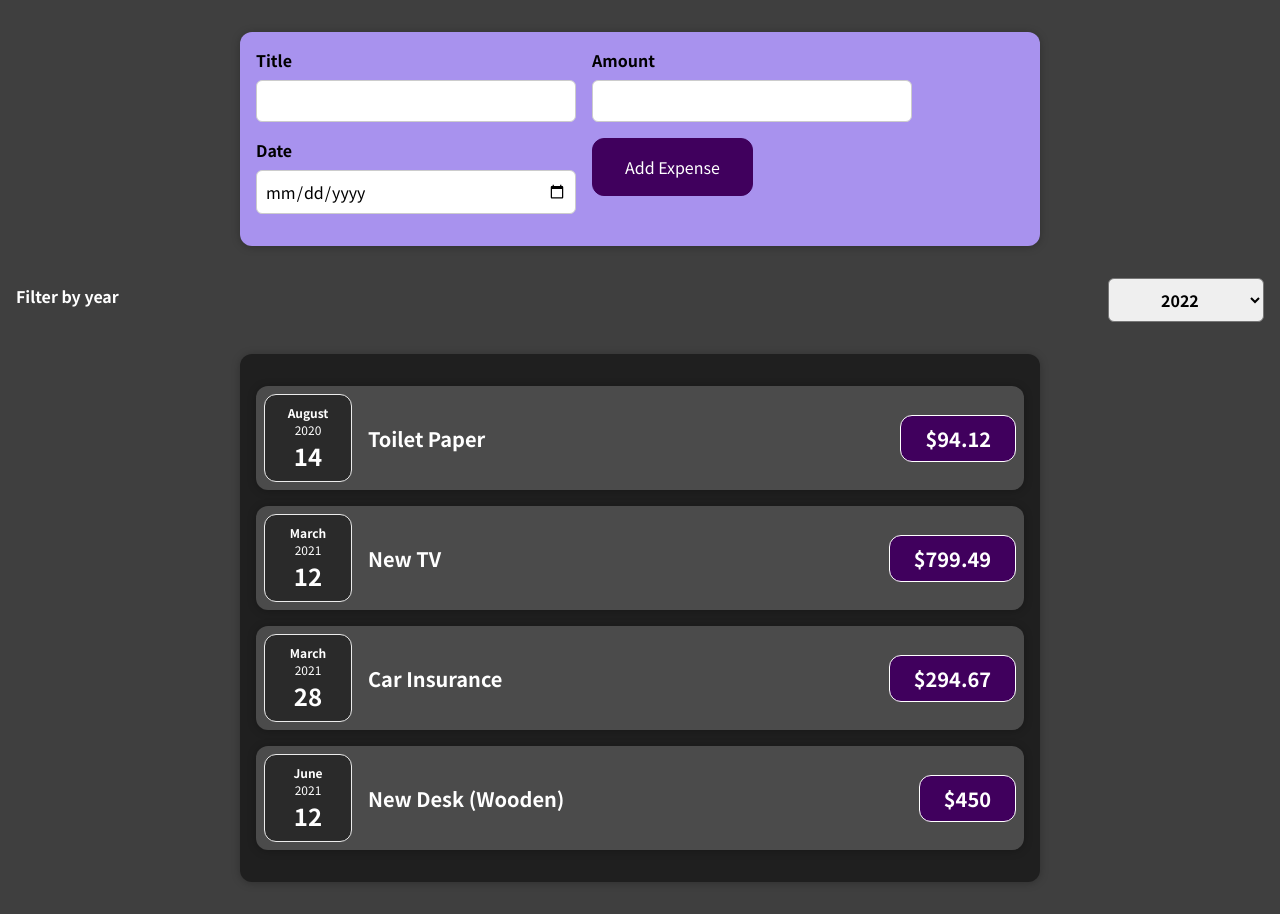
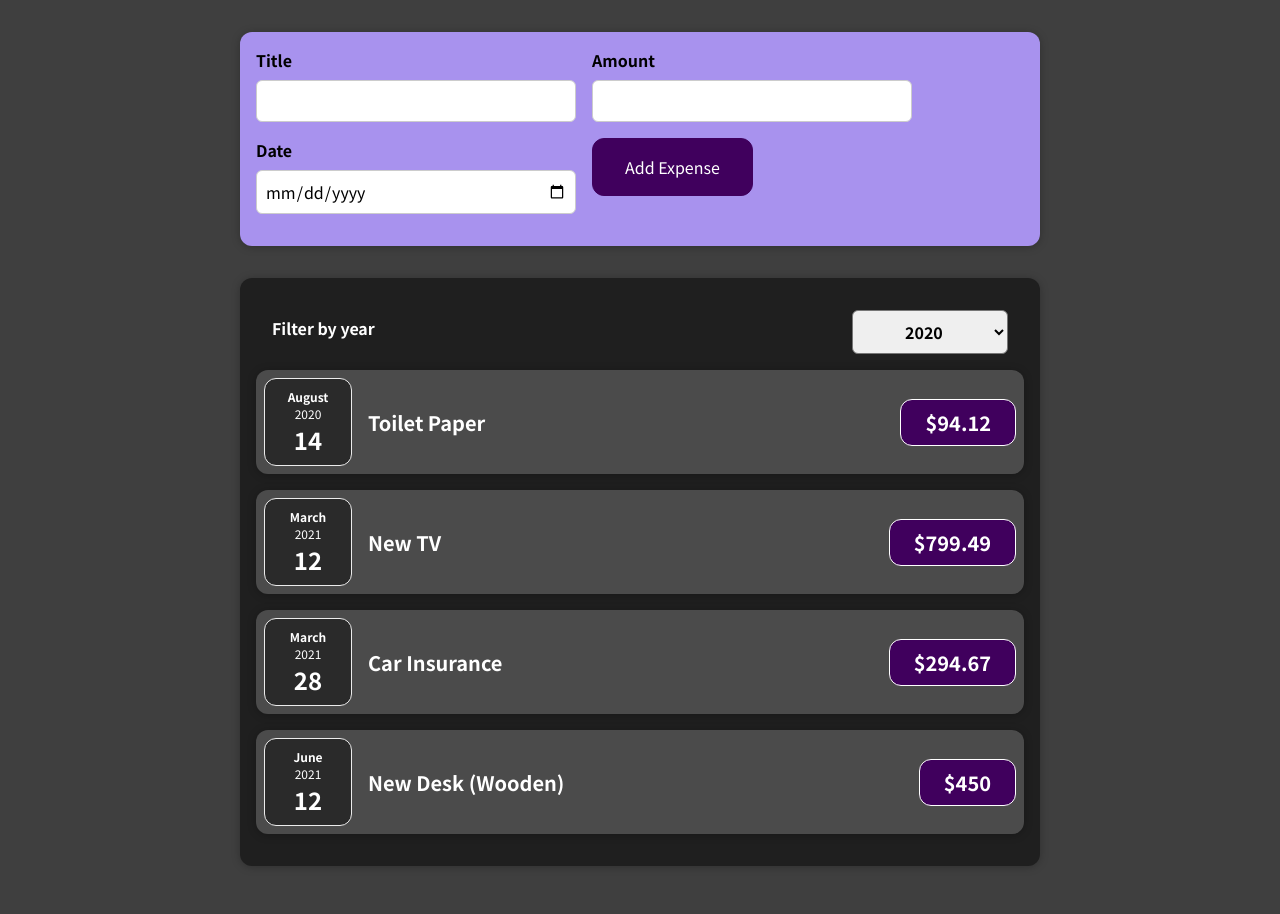
Before and after one commit to MaxTarasevich/expense-app, a React (Create React App) app: page / in a window 1280 px wide. Built offline with nearby package versions, Linux system fonts and the light colour scheme.

Commit message:
feat: update ExpensesFilter onChange func

```diff
--- a/src/components/Expenses/Expenses.jsx
+++ b/src/components/Expenses/Expenses.jsx
@@ -1,25 +1,30 @@
-import React, { useState } from "react";
+import React, { useState } from 'react'
 
-import "./Expenses.css";
+import './Expenses.css'
 
-import ExpensesFilter from "./ExpensesFilter";
+import ExpensesFilter from './ExpensesFilter'
 
-import ExpenseItem from "./ExpenseItem";
-import Card from "../UI/Card";
+import ExpenseItem from './ExpenseItem'
+import Card from '../UI/Card'
 
 const Expenses = (props) => {
-  const [year, setYear] = useState("");
-  console.log(year);
+  const [filteredYear, setFilteredYear] = useState('2020')
+
+  const filterChangeHandler = (filteredYear) => {
+    setFilteredYear(filteredYear)
+  }
+
   return (
-    <>
-      <ExpensesFilter setYear={setYear} />
-      <Card className="expenses">
-        {props.expenses.map((expense) => (
-          <ExpenseItem key={expense.id} {...expense} />
-        ))}
-      </Card>
-    </>
-  );
-};
+    <Card className="expenses">
+      <ExpensesFilter
+        selected={filteredYear}
+        onChangeFilter={filterChangeHandler}
+      />
+      {props.expenses.map((expense) => (
+        <ExpenseItem key={expense.id} {...expense} />
+      ))}
+    </Card>
+  )
+}
 
-export default Expenses;
+export default Expenses
--- a/src/components/Expenses/ExpensesFilter.jsx
+++ b/src/components/Expenses/ExpensesFilter.jsx
@@ -1,16 +1,15 @@
-import React from "react";
+import React from 'react'
 
-import "./ExpensesFilter.css";
+import './ExpensesFilter.css'
 
-const ExpensesFilter = (props) => {
+const ExpensesFilter = ({ selected, onChangeFilter }) => {
   return (
     <div className="expenses-filter">
       <div className="expenses-filter__control">
         <label>Filter by year</label>
         <select
-          onChange={(e) => {
-            props.setYear(e.target.value);
-          }}
+          value={selected}
+          onChange={(e) => onChangeFilter(e.target.value)}
         >
           <option value="2022">2022</option>
           <option value="2021">2021</option>
@@ -19,7 +18,7 @@ const ExpensesFilter = (props) => {
         </select>
       </div>
     </div>
-  );
-};
+  )
+}
 
-export default ExpensesFilter;
+export default ExpensesFilter
```
